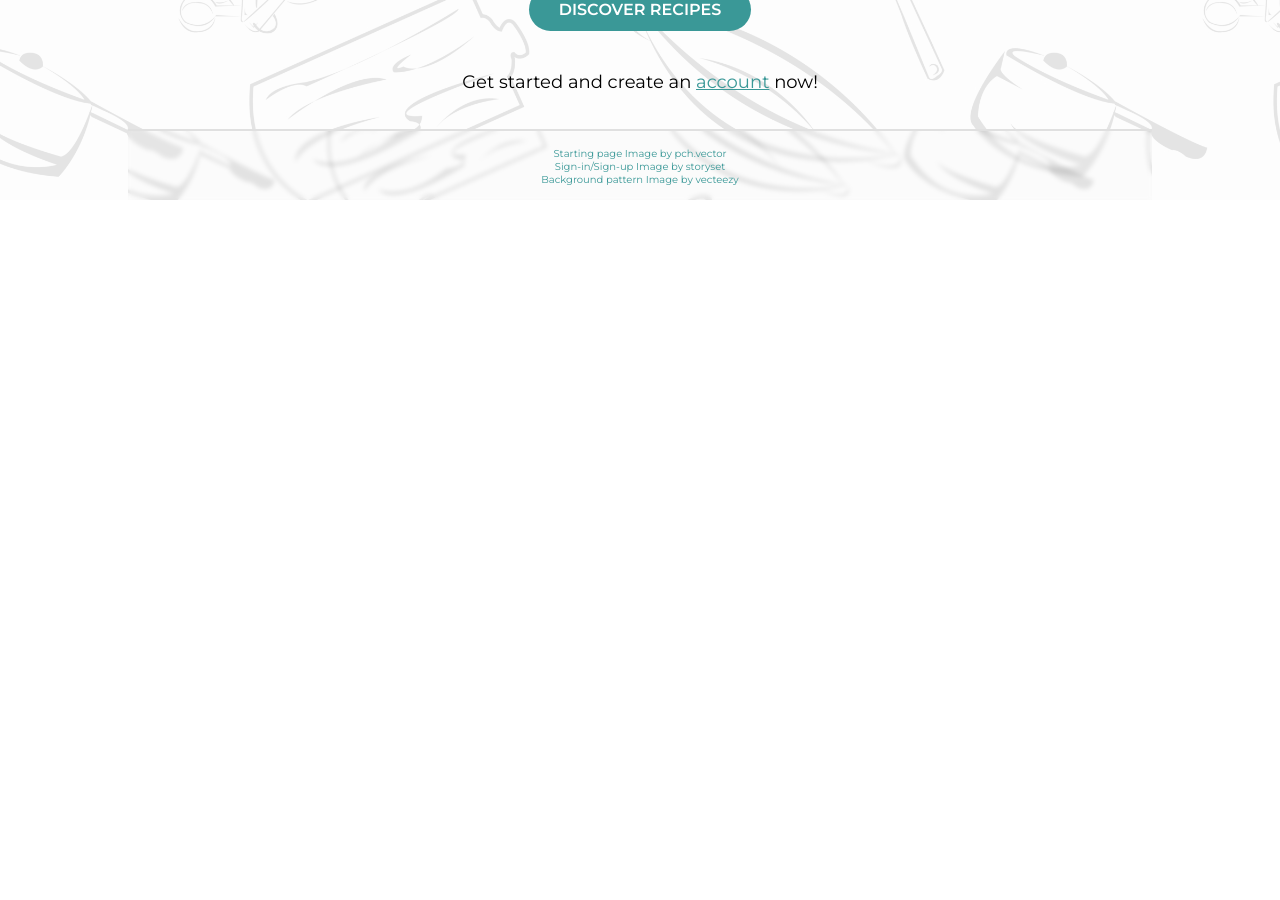
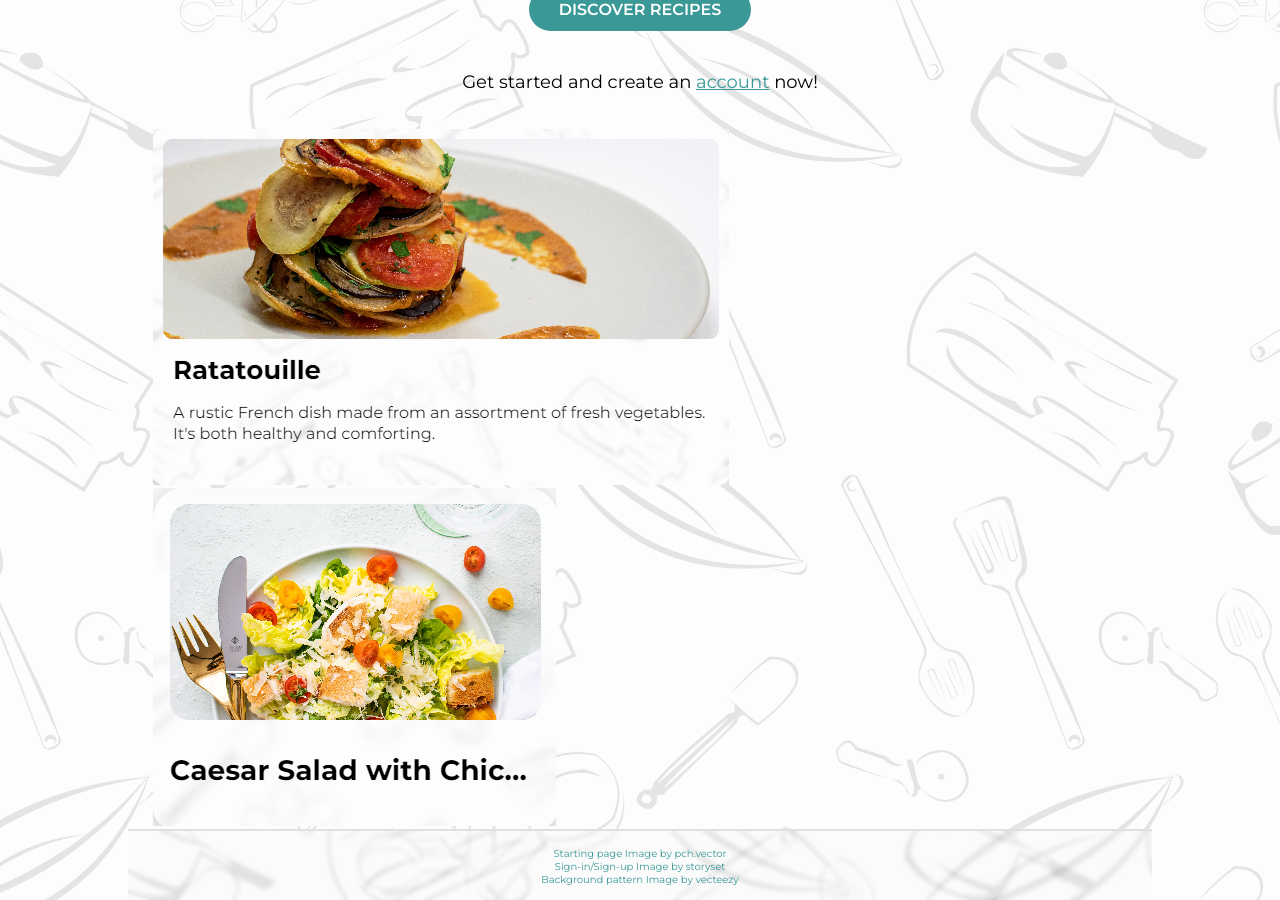
Before and after one commit to zhva/PocketRecipes, a React (Create React App) app: page / in a window 1280 px wide. Shown: the part 940-1840 px from the top of the page. Before the commit the page ends 1140 px from the top, so only its background shows below. Built offline with nearby package versions, Linux system fonts and the light colour scheme; no server answers; the HTML template or start-up script is replaced by a standard one.

Commit message:
moves images from HomeFeed to StartingPage

```diff
--- a/src/components/application/HomeFeed.jsx
+++ b/src/components/application/HomeFeed.jsx
@@ -4,8 +4,6 @@ import { database } from '../../firebase'
 import { ref } from 'firebase/database'
 import { Button } from '../generic/Button'
 import { useNavigate } from 'react-router-dom'
-import recipeBig from '../../images/recipe_Big.png'
-import recipeSmall from '../../images/recipe_small.png'
 
 export const HomeFeed = () => {
   // Get a reference to the document
@@ -56,10 +54,6 @@ export const HomeFeed = () => {
         <div className='see-more-container'>
           {seeMore ? <Button onClick={toggleSeeMore}>See less..</Button> : <Button onClick={toggleSeeMore}>See more..</Button>}
         </div>
-        <div>
-          <div><img src={recipeBig} alt="recipe screenshot" /></div>
-          <div><img src={recipeSmall} alt="recipe screenshot" /></div>
-        </div>
       </div>
     </div>
 
--- a/src/components/application/StartingPage.jsx
+++ b/src/components/application/StartingPage.jsx
@@ -4,6 +4,8 @@ import { InfoText } from '../generic/InfoText'
 import { Button } from '../generic/Button'
 import { useNavigate } from 'react-router-dom'
 import imgSrc from '../../images/home-img.jpg'
+import recipeBig from '../../images/recipe_Big.png'
+import recipeSmall from '../../images/recipe_small.png'
 
 export const StartingPage = () => {
   const navigate = useNavigate()
@@ -32,6 +34,10 @@ export const StartingPage = () => {
               so you can whip up a storm from wherever you are.`} */}
               Get started and create an <a href='/signup'>account</a> now!
             </InfoText>
+            <div>
+            <div><img src={recipeBig} alt="recipe screenshot" /></div>
+              <div><img src={recipeSmall} alt="recipe screenshot" /></div>
+            </div>
             </div>
         </div>
   )
```
